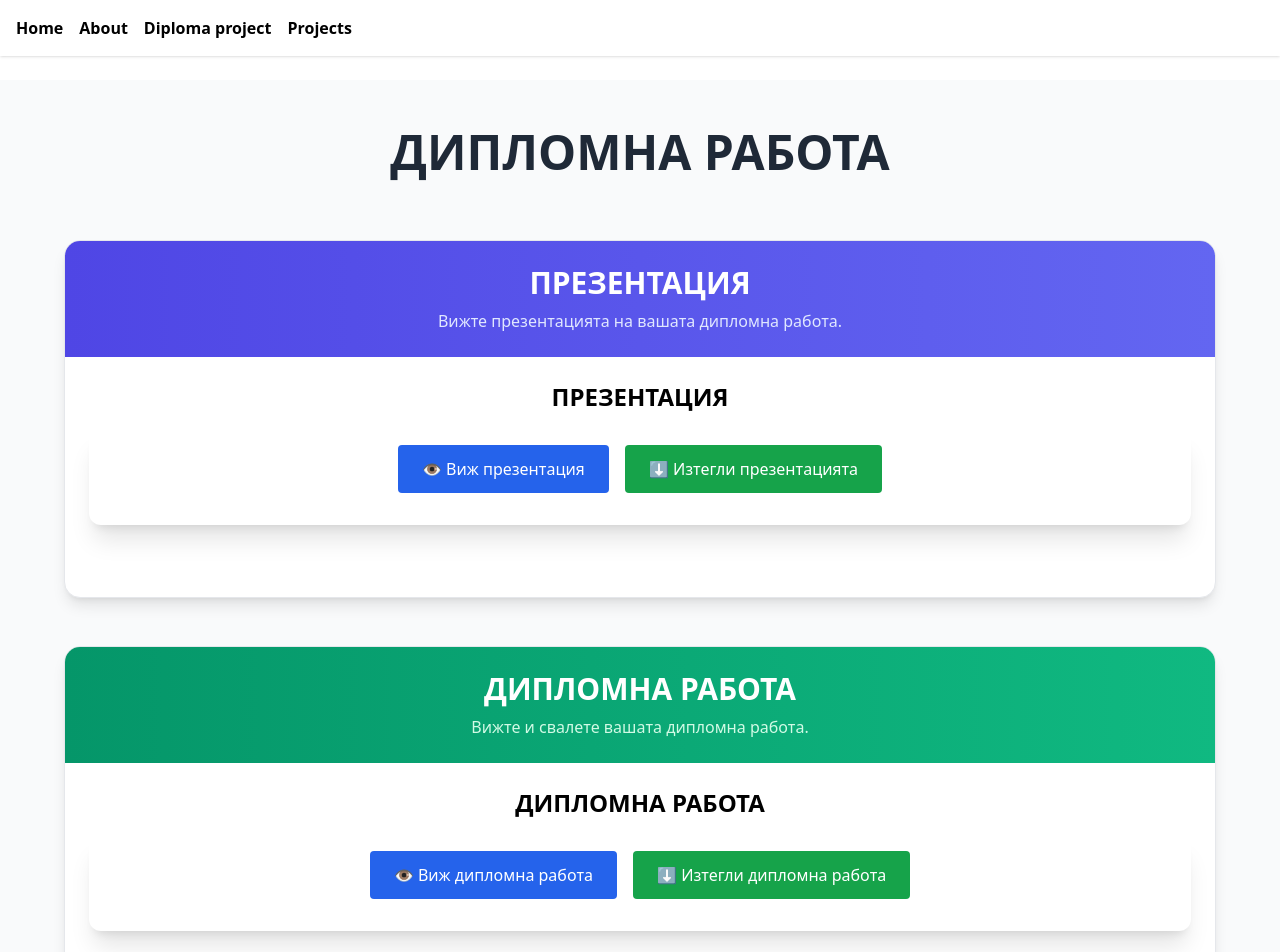
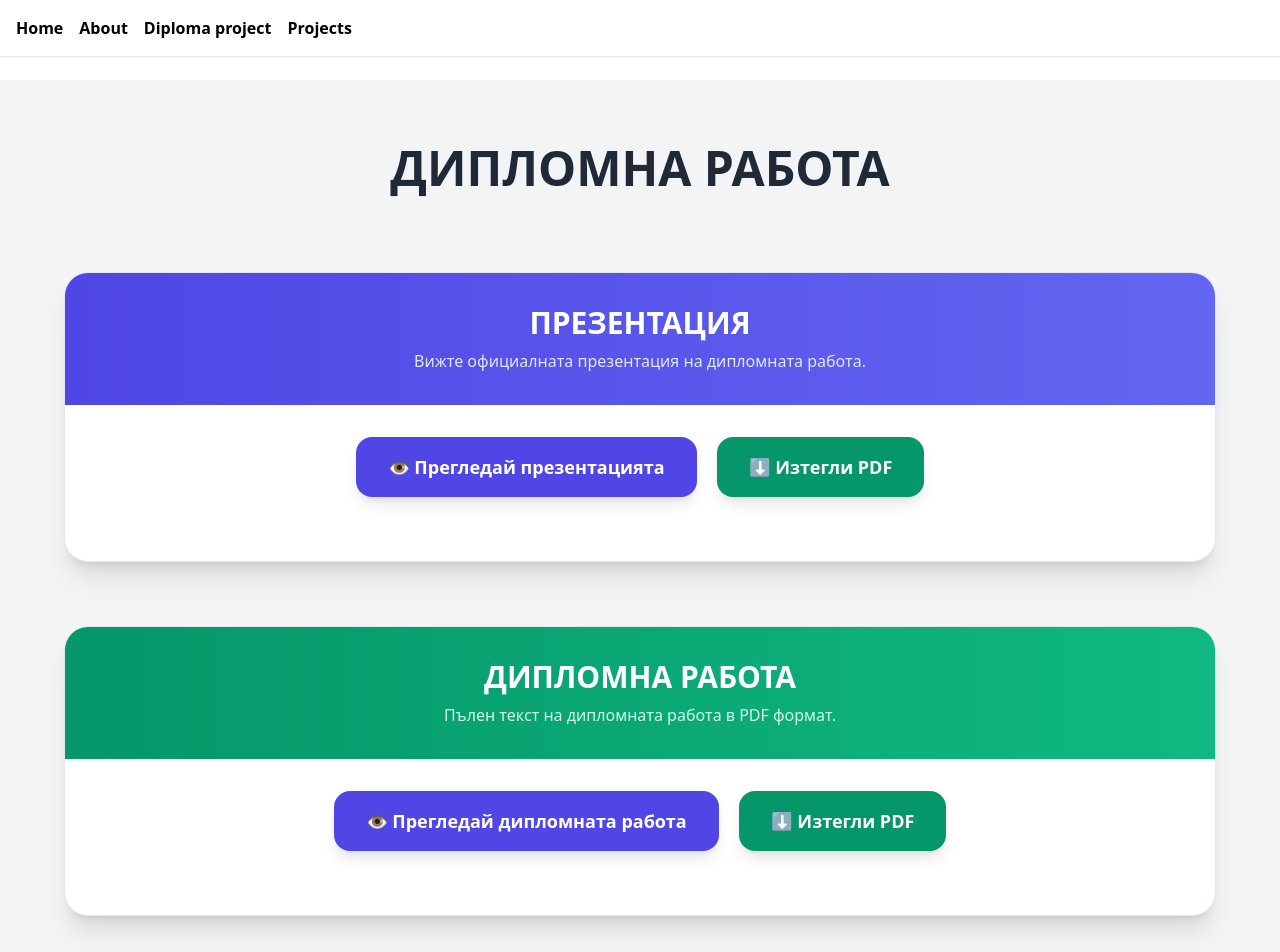
Before and after one commit to yoananaydenova-cmyk/diploma-site, a React (Vite) app: page /diploma-site/diploma in a window 1280 px wide. Shown: the top 952 px of the page. Built offline with nearby package versions, Linux system fonts and the light colour scheme.

Commit message:
fix pdf viewing

```diff
--- a/src/components/DiplomaComponent.jsx
+++ b/src/components/DiplomaComponent.jsx
@@ -3,9 +3,10 @@ import DocViewer, { DocViewerRenderers } from "@cyntler/react-doc-viewer";
 
 export default function DiplomaComponent() {
   const [showViewer, setShowViewer] = useState(false);
-  const [containerHeight, setContainerHeight] = useState(800); // по-голяма височина за А4
+  const [containerHeight, setContainerHeight] = useState(850);
   const [isMobile, setIsMobile] = useState(false);
   const containerRef = useRef(null);
+  const sectionRef = useRef(null);
 
   const docs = [
     {
@@ -15,15 +16,14 @@ export default function DiplomaComponent() {
     },
   ];
 
-  // Автоматично задаване на височина и детекция на мобилни
   useEffect(() => {
     const handleResize = () => {
       if (window.innerWidth < 768) {
         setIsMobile(true);
-        setContainerHeight(window.innerHeight * 0.7);
+        setContainerHeight(window.innerHeight * 0.8);
       } else {
         setIsMobile(false);
-        setContainerHeight(800); // подходяща височина за А4
+        setContainerHeight(900);
       }
     };
 
@@ -32,58 +32,61 @@ export default function DiplomaComponent() {
     return () => window.removeEventListener("resize", handleResize);
   }, []);
 
-  // Fit-to-width zoom за мобилни
+  // Auto scroll when opening
+  useEffect(() => {
+    if (showViewer && sectionRef.current) {
+      setTimeout(() => {
+        sectionRef.current.scrollIntoView({ behavior: "smooth" });
+      }, 200);
+    }
+  }, [showViewer]);
+
   const getZoom = () => {
-    if (!isMobile || !containerRef.current) return 1.0;
-    const containerWidth = containerRef.current.offsetWidth;
-    return containerWidth / 595; // стандартна ширина на A4 в точки ~595
+    if (!isMobile || !containerRef.current) return 1;
+    return containerRef.current.offsetWidth / 595;
   };
 
   return (
-    <section className="mb-12">
-      <h2 className="text-2xl font-semibold mb-4 text-center">ДИПЛОМНА РАБОТА</h2>
-
-      <div className="max-w-6xl mx-auto bg-white shadow-xl rounded-xl p-4 text-center">
-        {/* Бутоните винаги видими */}
-        <div className="flex justify-center gap-4 mb-4">
+    <div ref={sectionRef} className="text-center">
+      {/* BUTTONS */}
+      <div className="flex flex-wrap justify-center gap-5 mb-8">
         <button
           onClick={() => setShowViewer((prev) => !prev)}
-            className={`px-6 py-3 font-medium rounded ${
+          className={`px-8 py-4 rounded-2xl font-semibold text-lg shadow-lg transition-all duration-300 transform hover:scale-105 ${
             showViewer
-                ? "bg-red-500 text-white hover:bg-red-600"
-                : "bg-blue-600 text-white hover:bg-blue-700"
+              ? "bg-red-600 text-white hover:bg-red-700"
+              : "bg-indigo-600 text-white hover:bg-indigo-700"
           }`}
         >
-            {showViewer ? "✖ Затвори дипломна работа" : "👁 Виж дипломна работа"}
+          {showViewer ? "✖ Затвори документа" : "👁 Прегледай дипломната работа"}
         </button>
 
         <a
           href={docs[0].uri}
-            download={docs[0].fileName}
-            className="px-6 py-3 bg-green-600 text-white font-medium rounded hover:bg-green-700"
+          download
+          className="px-8 py-4 bg-emerald-600 text-white rounded-2xl font-semibold text-lg shadow-lg hover:bg-emerald-700 transition-all duration-300 transform hover:scale-105"
         >
-            ⬇ Изтегли дипломна работа
+          ⬇ Изтегли PDF
         </a>
       </div>
 
+      {/* VIEWER */}
+      <div
+        className={`transition-all duration-500 ease-in-out ${
+          showViewer
+            ? "opacity-100 translate-y-0"
+            : "opacity-0 -translate-y-5 pointer-events-none h-0 overflow-hidden"
+        }`}
+      >
         {showViewer && (
           <div
             ref={containerRef}
-            className="overflow-y-scroll rounded-lg border"
+            className="rounded-3xl border border-gray-300 overflow-y-auto shadow-2xl bg-white"
             style={{ height: containerHeight }}
           >
             <DocViewer
               documents={docs}
               pluginRenderers={DocViewerRenderers}
-              theme={{
-                primary: "#5296d8",
-                secondary: "#ffffff",
-                tertiary: "#5296d899",
-                textPrimary: "#ffffff",
-                textSecondary: "#5296d8",
-                textTertiary: "#00000099",
-                disableThemeScrollbar: false,
-              }}
               config={{
                 pdfVerticalScrollByDefault: isMobile,
                 pdfZoom: { defaultZoom: getZoom() },
@@ -93,6 +96,6 @@ export default function DiplomaComponent() {
           </div>
         )}
       </div>
-    </section>
+    </div>
   );
 }
--- a/src/components/PresentationComponent.jsx
+++ b/src/components/PresentationComponent.jsx
@@ -3,9 +3,10 @@ import DocViewer, { DocViewerRenderers } from "@cyntler/react-doc-viewer";
 
 export default function PresentationComponent() {
   const [showViewer, setShowViewer] = useState(false);
-  const [containerHeight, setContainerHeight] = useState(600);
+  const [containerHeight, setContainerHeight] = useState(700);
   const [isMobile, setIsMobile] = useState(false);
   const containerRef = useRef(null);
+  const sectionRef = useRef(null);
 
   const docs = [
     {
@@ -15,15 +16,14 @@ export default function PresentationComponent() {
     },
   ];
 
-  // Автоматично задаване на височина и детекция на мобилни
   useEffect(() => {
     const handleResize = () => {
       if (window.innerWidth < 768) {
         setIsMobile(true);
-        setContainerHeight(window.innerHeight * 0.7);
+        setContainerHeight(window.innerHeight * 0.8);
       } else {
         setIsMobile(false);
-        setContainerHeight(600);
+        setContainerHeight(750);
       }
     };
 
@@ -32,58 +32,58 @@ export default function PresentationComponent() {
     return () => window.removeEventListener("resize", handleResize);
   }, []);
 
-  // Fit-to-width zoom за мобилни
+  useEffect(() => {
+    if (showViewer && sectionRef.current) {
+      setTimeout(() => {
+        sectionRef.current.scrollIntoView({ behavior: "smooth" });
+      }, 200);
+    }
+  }, [showViewer]);
+
   const getZoom = () => {
-    if (!isMobile || !containerRef.current) return 1.0;
-    const containerWidth = containerRef.current.offsetWidth;
-    return containerWidth / 800; // 800px е предполагаемата ширина на PDF страницата
+    if (!isMobile || !containerRef.current) return 1;
+    return containerRef.current.offsetWidth / 800;
   };
 
   return (
-    <section className="mb-12">
-      <h2 className="text-2xl font-semibold mb-4 text-center">ПРЕЗЕНТАЦИЯ</h2>
-
-      <div className="max-w-6xl mx-auto bg-white shadow-xl rounded-xl p-4 text-center">
-        {/* Бутоните винаги видими */}
-        <div className="flex justify-center gap-4 mb-4">
+    <div ref={sectionRef} className="text-center">
+      <div className="flex flex-wrap justify-center gap-5 mb-8">
         <button
           onClick={() => setShowViewer((prev) => !prev)}
-            className={`px-6 py-3 font-medium rounded ${
+          className={`px-8 py-4 rounded-2xl font-semibold text-lg shadow-lg transition-all duration-300 transform hover:scale-105 ${
             showViewer
-                ? "bg-red-500 text-white hover:bg-red-600"
-                : "bg-blue-600 text-white hover:bg-blue-700"
+              ? "bg-red-600 text-white hover:bg-red-700"
+              : "bg-indigo-600 text-white hover:bg-indigo-700"
           }`}
         >
-            {showViewer ? "✖ Затвори презентацията" : "👁 Виж презентация"}
+          {showViewer ? "✖ Затвори презентацията" : "👁 Прегледай презентацията"}
         </button>
 
         <a
           href={docs[0].uri}
-            download={docs[0].fileName}
-            className="px-6 py-3 bg-green-600 text-white font-medium rounded hover:bg-green-700"
+          download
+          className="px-8 py-4 bg-emerald-600 text-white rounded-2xl font-semibold text-lg shadow-lg hover:bg-emerald-700 transition-all duration-300 transform hover:scale-105"
         >
-            ⬇ Изтегли презентацията
+          ⬇ Изтегли PDF
         </a>
       </div>
 
+      <div
+        className={`transition-all duration-500 ease-in-out ${
+          showViewer
+            ? "opacity-100 translate-y-0"
+            : "opacity-0 -translate-y-5 pointer-events-none h-0 overflow-hidden"
+        }`}
+      >
         {showViewer && (
           <div
             ref={containerRef}
-            className="overflow-y-scroll rounded-lg border"
+            className="rounded-3xl border border-gray-300 overflow-y-auto shadow-2xl bg-white"
             style={{ height: containerHeight }}
           >
             <DocViewer
               documents={docs}
               pluginRenderers={DocViewerRenderers}
-              theme={{
-                primary: "#5296d8",
-                secondary: "#ffffff",
-                tertiary: "#5296d899",
-                textPrimary: "#ffffff",
-                textSecondary: "#5296d8",
-                textTertiary: "#00000099",
-                disableThemeScrollbar: false,
-              }}
               config={{
                 pdfVerticalScrollByDefault: isMobile,
                 pdfZoom: { defaultZoom: getZoom() },
@@ -93,6 +93,6 @@ export default function PresentationComponent() {
           </div>
         )}
       </div>
-    </section>
+    </div>
   );
 }
--- a/src/pages/Diploma.jsx
+++ b/src/pages/Diploma.jsx
@@ -3,40 +3,42 @@ import DiplomaComponent from "../components/DiplomaComponent";
 
 export default function Diploma() {
   return (
-    <div className="min-h-screen bg-gray-50 py-12 px-4 md:px-12">
-      <h1 className="text-4xl md:text-5xl font-extrabold text-center text-gray-800 mb-16">
+    <div className="min-h-screen bg-gray-100 py-16 px-4 md:px-12">
+      <h1 className="text-4xl md:text-5xl font-extrabold text-center text-gray-800 mb-20">
         ДИПЛОМНА РАБОТА
       </h1>
 
       {/* Презентация */}
-      <section className="max-w-6xl mx-auto mb-12">
-        <div className="bg-white shadow-lg rounded-2xl overflow-hidden border border-gray-200">
-          <div className="bg-gradient-to-r from-indigo-600 to-indigo-500 p-6 text-center">
-            <h2 className="text-3xl font-semibold text-white mb-2">
+      <section className="max-w-6xl mx-auto mb-16">
+        <div className="bg-white shadow-xl rounded-3xl overflow-hidden border border-gray-200">
+          <div className="bg-gradient-to-r from-indigo-600 to-indigo-500 p-8 text-center">
+            <h2 className="text-3xl font-bold text-white mb-2">
               ПРЕЗЕНТАЦИЯ
             </h2>
             <p className="text-indigo-100">
-              Вижте презентацията на вашата дипломна работа.
+              Вижте официалната презентация на дипломната работа.
             </p>
           </div>
-          <div className="p-6">
+
+          <div className="p-8">
             <PresentationComponent />
           </div>
         </div>
       </section>
 
       {/* Дипломна работа */}
-      <section className="max-w-6xl mx-auto mb-12">
-        <div className="bg-white shadow-lg rounded-2xl overflow-hidden border border-gray-200">
-          <div className="bg-gradient-to-r from-emerald-600 to-emerald-500 p-6 text-center">
-            <h2 className="text-3xl font-semibold text-white mb-2">
+      <section className="max-w-6xl mx-auto">
+        <div className="bg-white shadow-xl rounded-3xl overflow-hidden border border-gray-200">
+          <div className="bg-gradient-to-r from-emerald-600 to-emerald-500 p-8 text-center">
+            <h2 className="text-3xl font-bold text-white mb-2">
               ДИПЛОМНА РАБОТА
             </h2>
             <p className="text-emerald-100">
-              Вижте и свалете вашата дипломна работа.
+              Пълен текст на дипломната работа в PDF формат.
             </p>
           </div>
-          <div className="p-6">
+
+          <div className="p-8">
             <DiplomaComponent />
           </div>
         </div>
```
Lines whose indentation alone changed are shown as unchanged.
